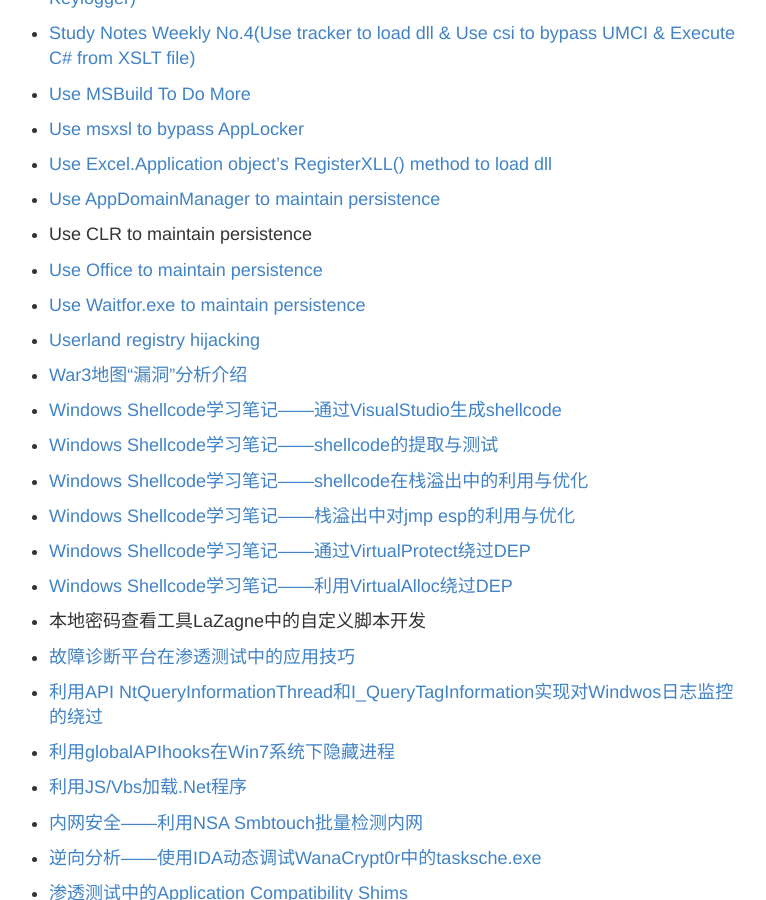
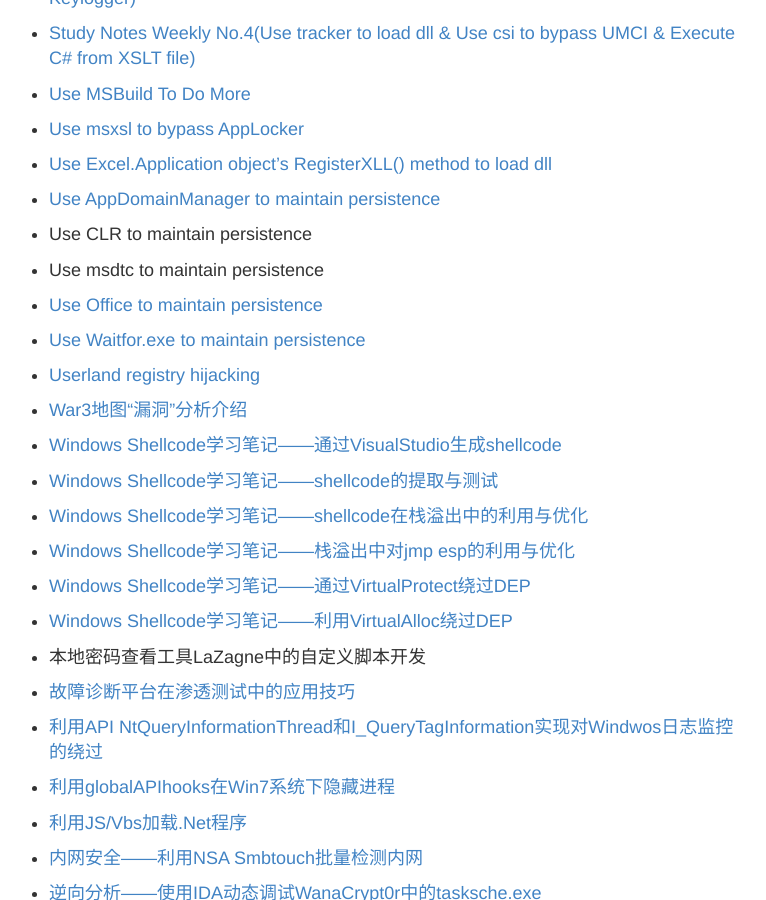
Before and after one commit to 3gstudent/backup-3gstudent.github.io, a Jekyll site: the page built from about.md, in a window 1280 px wide and 900 px high, scrolled down 2269 px. Shown: the whole window, without its empty margins (261-1027 px from the left). Built offline with Jekyll 4.4.1, drawn with Linux system fonts in a browser that asks for light colours.

Commit message:
Update about.md

```diff
--- a/about.md
+++ b/about.md
@@ -133,6 +133,9 @@ Github:   [3gstudent](https://github.com/3gstudent)
  Use CLR to maintain persistence
 
 -
+ Use msdtc to maintain persistence
+
+-
  [Use Office to maintain persistence](https://3gstudent.github.io/3gstudent.github.io/Use-Office-to-maintain-persistence/)
 
 -
```
